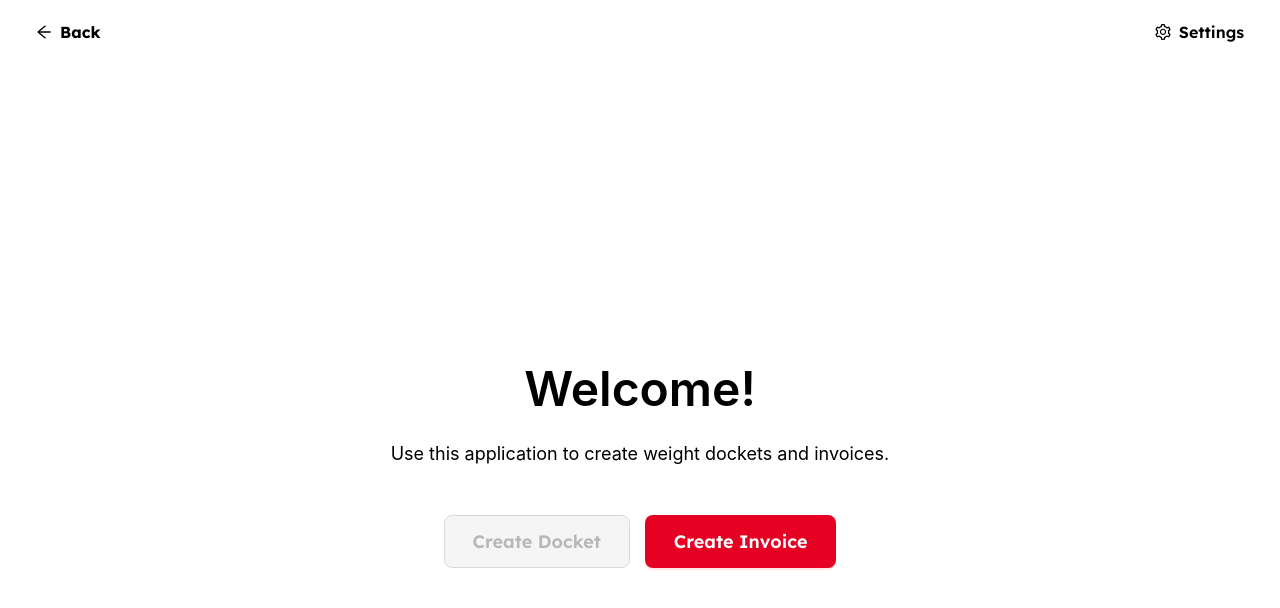
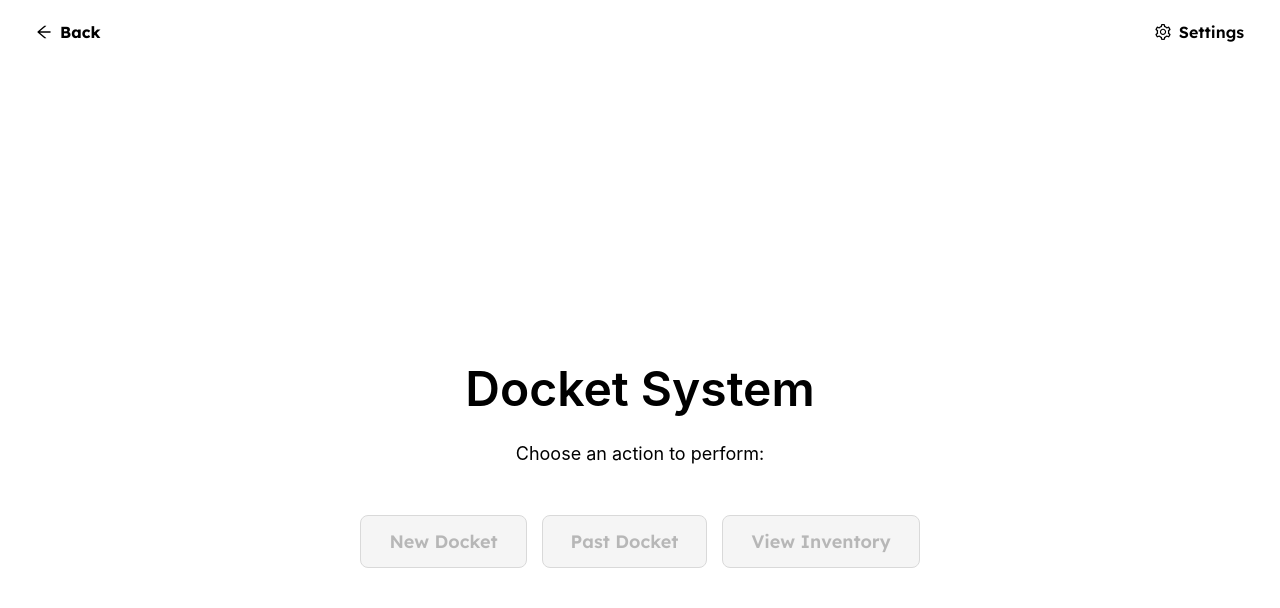
Before and after one commit to JuhilKBhatt/Weight-Docket-Maker, a React (Vite) app in the folder frontend/: page /DocketHome in a window 1280 px wide. Shown: the top 608 px of the page. Built offline with nearby package versions, Linux system fonts and the light colour scheme; a web font is replaced by a local one.

Commit message:
Docket Route Added

```diff
--- a/frontend/src/App.jsx
+++ b/frontend/src/App.jsx
@@ -6,13 +6,15 @@ import PageHeader from './components/PageHeader.jsx'
 
 // Importing components for different routes
 import Home from './pages/Home.jsx'
-import DocketMaker from './pages/DocketMaker.jsx'
+import Settings from './pages/Settings.jsx'
+
 import InvoiceHome from './pages/InvoiceHome.jsx'
 import NewInvoice from './pages/invoice/InvoiceForm.jsx'
 import EditInvoice from './pages/invoice/EditInvoiceForm.jsx'
 import ViewInvoice from './pages/invoice/InvoiceList.jsx'
 import SalesRecord from './pages/invoice/SalesRecord.jsx'
-import Settings from './pages/Settings.jsx'
+
+import DocketHome from './pages/DocketHome.jsx'
 
 const { Header, Content } = Layout
 
@@ -26,13 +28,15 @@ export default function App() {
         <Routes>
           <Route path="/" element={<Home />} />
           <Route path="*" element={<Home />} /> {/* Fallback route */}
-          <Route path="/docket" element={<DocketMaker />} />
+          <Route path="/settings" element={<Settings />} />
+
           <Route path="/InvoiceHome" element={<InvoiceHome />} />
           <Route path="/new-invoice" element={<NewInvoice mode="new"/>} />
           <Route path="/edit-invoice/:id" element={<EditInvoice />} />
           <Route path="/view-invoice" element={<ViewInvoice />} />
           <Route path="/sales-invoices" element={<SalesRecord />} />
-          <Route path="/settings" element={<Settings />} />
+
+          <Route path="/DocketHome" element={<DocketHome />} />
         </Routes>
       </Content>
     </Layout>
--- /dev/null
+++ b/frontend/src/pages/DocketHome.jsx
@@ -0,0 +1,28 @@
+// frontend/src/pages/DocketHome.jsx
+import { Link } from 'react-router-dom'
+import { Button, Typography } from 'antd'
+import '../styles/Home.css'
+
+export default function DocketHome() {
+  return (
+    <div className="home-container">
+      <Typography.Title level={1}>
+        Docket System
+      </Typography.Title>
+      <Typography.Paragraph>
+        Choose an action to perform:
+      </Typography.Paragraph>
+      <div className="home-buttons">
+        <Link to="/new-docket">
+          <Button type="primary" disabled>New Docket</Button>
+        </Link>
+        <Link to="/view-docket">
+          <Button type="primary" disabled>Past Docket</Button>
+        </Link>
+        <Link to='/sales-dockets'>
+          <Button type="primary" disabled>View Inventory</Button>
+        </Link>
+      </div>
+    </div>
+  )
+}
--- a/frontend/src/pages/DocketMaker.jsx
+++ /dev/null
@@ -1,17 +0,0 @@
-// frontend/src/pages/InvoiceMaker.jsx
-import React from 'react'
-import { Link } from 'react-router-dom'
-
-export default function InvoiceMaker() {
-  return (
-    <div className="flex flex-col items-center justify-center min-h-screen bg-gray-100">
-      <h1 className="text-3xl font-bold mb-8">Invoice Maker</h1>
-      <Link
-        to="/"
-        className="px-6 py-3 bg-blue-600 text-white rounded-lg shadow-md hover:bg-blue-700 transition"
-      >
-        Go back to Home
-      </Link>
-    </div>
-  )
-}
--- a/frontend/src/pages/Home.jsx
+++ b/frontend/src/pages/Home.jsx
@@ -13,8 +13,8 @@ export default function Home() {
         Use this application to create weight dockets and invoices.
       </Typography.Paragraph>
       <div className="home-buttons">
-        <Link to="/docket">
-          <Button type="primary" disabled >Create Docket</Button>
+        <Link to="/DocketHome">
+          <Button type="primary" >Create Docket</Button>
         </Link>
         <Link to="/InvoiceHome">
           <Button type="primary">Create Invoice</Button>
```
